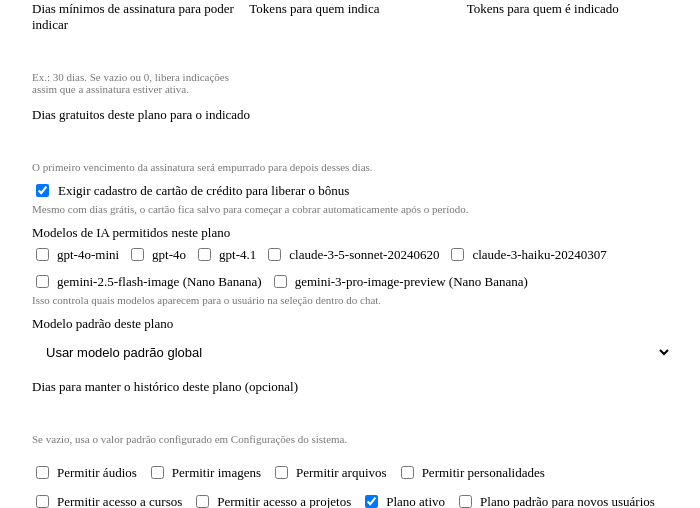
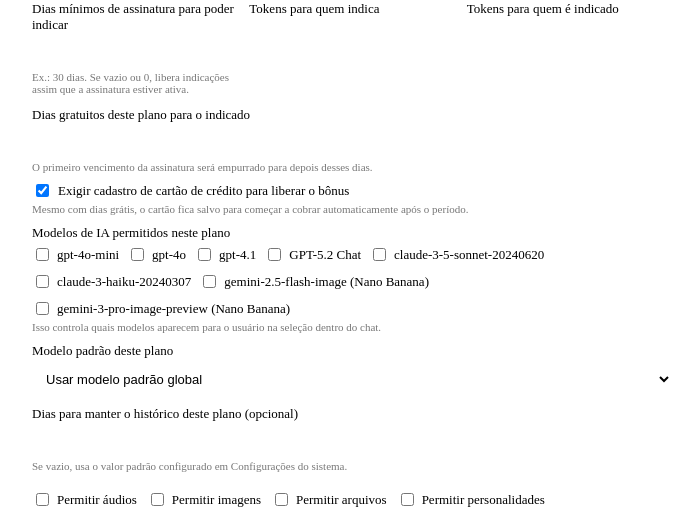
Before and after one commit to BrookSK/Agente-IA-Tuquinha, a PHP site: page /app/Views/admin/planos/form.php in a window 1280 px wide. Shown: the part 732-1240 px from the top of the page, without its empty margins (288-988 px from the left). Run offline with PHP 8.4, Linux system fonts and the light colour scheme.

Commit message:
feat: add gpt-5.2-chat-latest model support with "GPT-5.2 Chat" display label in plan form and chat interface
Add gpt-5.2-chat-latest to knownModels array in plan form. Add display label mapping to show "GPT-5.2 Chat" instead of raw model identifier in allowed models checkboxes, default model dropdown, and chat model selector. Apply same label transformation pattern used for Nano Banana models.

```diff
--- a/app/Views/admin/planos/form.php
+++ b/app/Views/admin/planos/form.php
@@ -6,6 +6,7 @@ $knownModels = [
     'gpt-4o-mini',
     'gpt-4o',
     'gpt-4.1',
+    'gpt-5.2-chat-latest',
     'claude-3-5-sonnet-20240620',
     'claude-3-haiku-20240307',
     'gemini-2.5-flash-image',
@@ -169,6 +170,9 @@ if ($slugForCycle !== '') {
             <div style="display:flex; flex-wrap:wrap; gap:8px; font-size:13px; color:var(--text-secondary);">
                 <?php foreach ($knownModels as $m): ?>
                     <?php $label = $m; ?>
+                    <?php if ($m === 'gpt-5.2-chat-latest'): ?>
+                        <?php $label = 'GPT-5.2 Chat'; ?>
+                    <?php endif; ?>
                     <?php if ($m === 'gemini-2.5-flash-image' || $m === 'gemini-3-pro-image-preview'): ?>
                         <?php $label = $m . ' (Nano Banana)'; ?>
                     <?php endif; ?>
@@ -189,6 +193,9 @@ if ($slugForCycle !== '') {
                 <option value="">Usar modelo padrão global</option>
                 <?php foreach ($knownModels as $m): ?>
                     <?php $label = $m; ?>
+                    <?php if ($m === 'gpt-5.2-chat-latest'): ?>
+                        <?php $label = 'GPT-5.2 Chat'; ?>
+                    <?php endif; ?>
                     <?php if ($m === 'gemini-2.5-flash-image' || $m === 'gemini-3-pro-image-preview'): ?>
                         <?php $label = $m . ' (Nano Banana)'; ?>
                     <?php endif; ?>
--- a/app/Views/chat/index.php
+++ b/app/Views/chat/index.php
@@ -776,6 +776,9 @@ if (!empty($currentPlan) && is_array($currentPlan)) {
                     ">
                         <?php foreach ($allowedModels as $m): ?>
                             <?php $label = $m; ?>
+                            <?php if ($m === 'gpt-5.2-chat-latest'): ?>
+                                <?php $label = 'GPT-5.2 Chat'; ?>
+                            <?php endif; ?>
                             <?php if ($m === 'gemini-2.5-flash-image' || $m === 'gemini-3-pro-image-preview'): ?>
                                 <?php $label = $m . ' (Nano Banana)'; ?>
                             <?php endif; ?>
```
